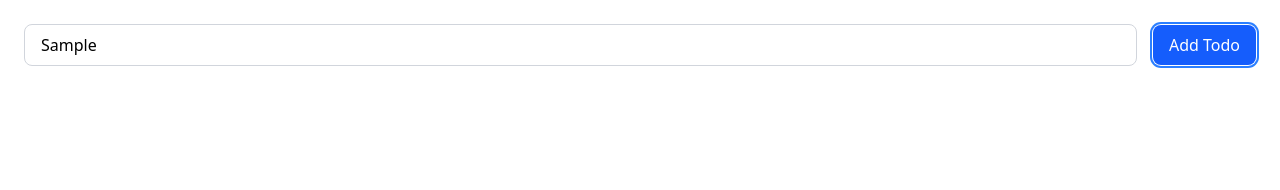
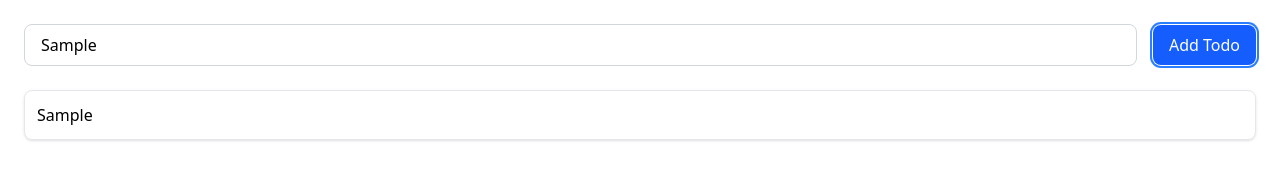
Before and after one commit to vmanidev/react-hooks, a React (Vite) app in the folder useReducer/: page / in a window 1280 px wide. Both pictures are taken after typing "Sample" into the empty fields and a click on the button "Add Todo". Shown: the top 190 px of the page. Built offline with nearby package versions, Linux system fonts and the light colour scheme.

Commit message:
feat: display todos in a styled ul with spacing and borders

```diff
--- a/useReducer/src/App.jsx
+++ b/useReducer/src/App.jsx
@@ -67,6 +67,16 @@ export default function App() {
           Add Todo
         </button>
       </div>
+      <ul className="space-y-2">
+        {state.todos.map((todo) => (
+          <li
+            key={todo.id}
+            className="p-3 rounded-lg border border-gray-200 shadow-sm flex justify-between items-center"
+          >
+            <span>{todo.title}</span>
+          </li>
+        ))}
+      </ul>
     </div>
   );
 }
```
